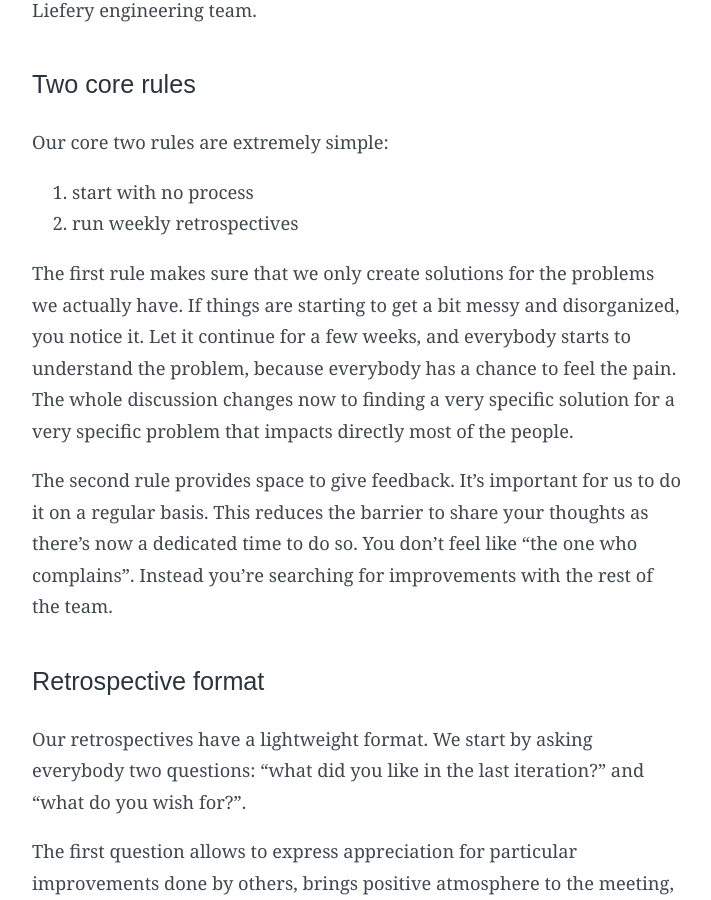
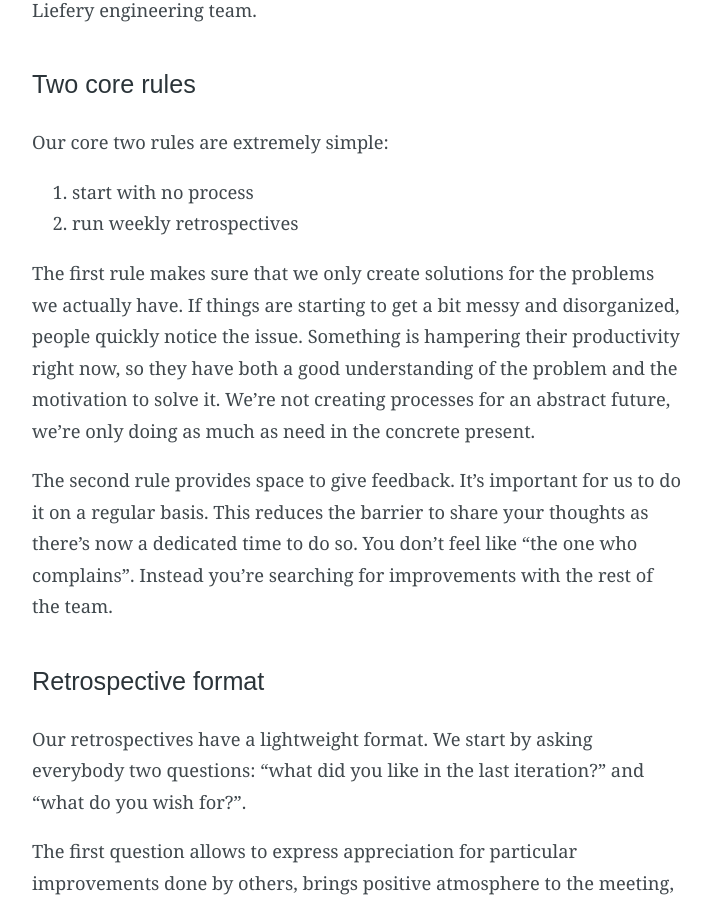
Before and after one commit to liefery-it-legacy/blog, a Jekyll site: the page built from _posts/2019-04-30-the-only-constant-is-change-scaling-our-processes-with-weekly-retrospectives.md, in a window 1280 px wide and 900 px high, scrolled down 744 px. Shown: the whole window, without its empty margins (283-994 px from the left). Built offline with Jekyll 4.4.1, drawn with Linux system fonts in a browser that asks for light colours; some web fonts are replaced; comment, search, counter and statistics services are not loaded.

Commit message:
Rewrite the paragraph about feeling the pain

```diff
--- a/_posts/2019-04-30-the-only-constant-is-change-scaling-our-processes-with-weekly-retrospectives.md
+++ b/_posts/2019-04-30-the-only-constant-is-change-scaling-our-processes-with-weekly-retrospectives.md
@@ -28,11 +28,11 @@ Our core two rules are extremely simple:
 2. run weekly retrospectives
 
 The first rule makes sure that we only create solutions for the problems we
-actually have. If things are starting to get a bit messy and disorganized, you
-notice it. Let it continue for a few weeks, and everybody starts to understand
-the problem, because everybody has a chance to feel the pain. The whole
-discussion changes now to finding a very specific solution for a very specific
-problem that impacts directly most of the people.
+actually have. If things are starting to get a bit messy and disorganized,
+people quickly notice the issue. Something is hampering their productivity
+right now, so they have both a good understanding of the problem and the
+motivation to solve it. We're not creating processes for an abstract future,
+we're only doing as much as need in the concrete present.
 
 The second rule provides space to give feedback. It's important for us to do it
 on a regular basis. This reduces the barrier to share your thoughts as there's
```
